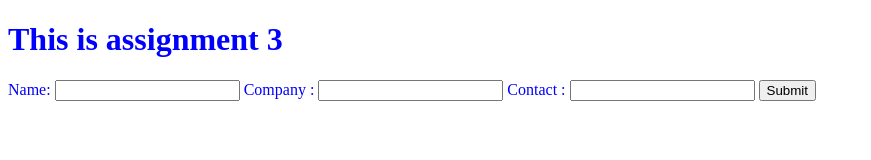
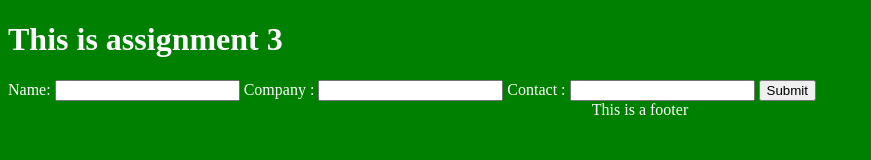
Before and after one commit to brohanminfy/GirMediumAssignmet, a plain HTML site: page index.html in a window 1280 px wide. Shown: the whole page, without its empty margins (0-871 px from the left). Drawn offline with Linux system fonts and the light colour scheme.

Commit message:
desc : feat Add feature and styling

```diff
--- a/index.html
+++ b/index.html
@@ -14,5 +14,8 @@
        Contact : <input type="number" name="phone" id="phone">
        <input type="submit">
     </form>
+    <footer>
+        This is a footer
+    </footer>
 </body>
 </html>
--- a/style.css
+++ b/style.css
@@ -1,3 +1,10 @@
 body{
-    color:blue
+    background-color:green;
+    color: white;
+    height: 100%;
 }
+footer{
+    display: flex;
+    justify-content: center;
+    align-items:flex-end;
+}
```
